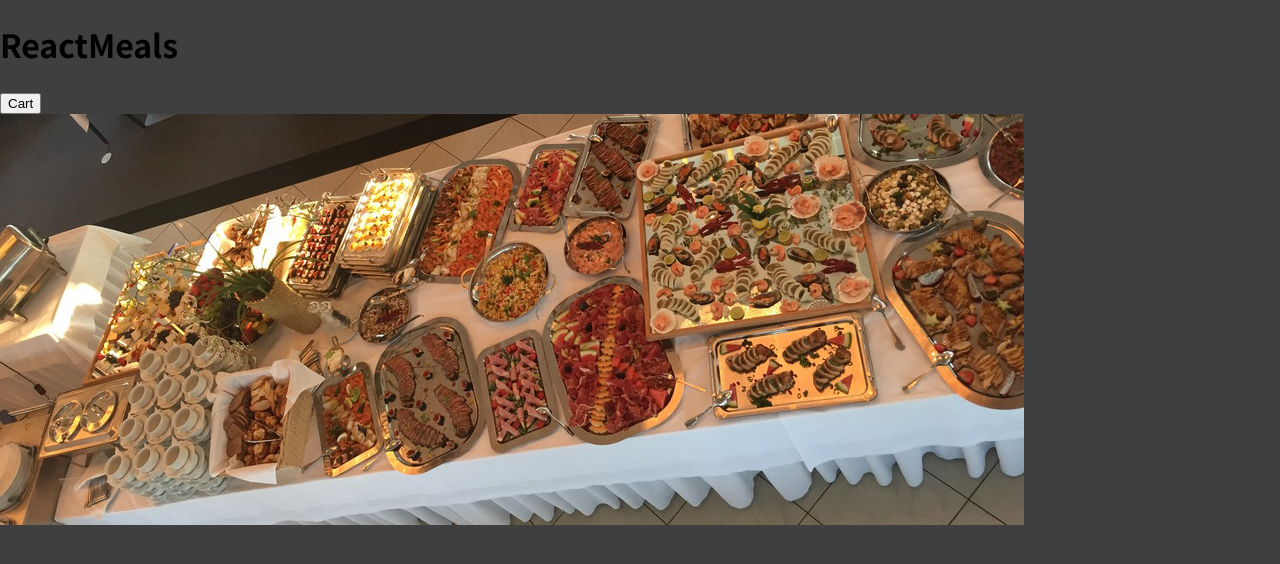
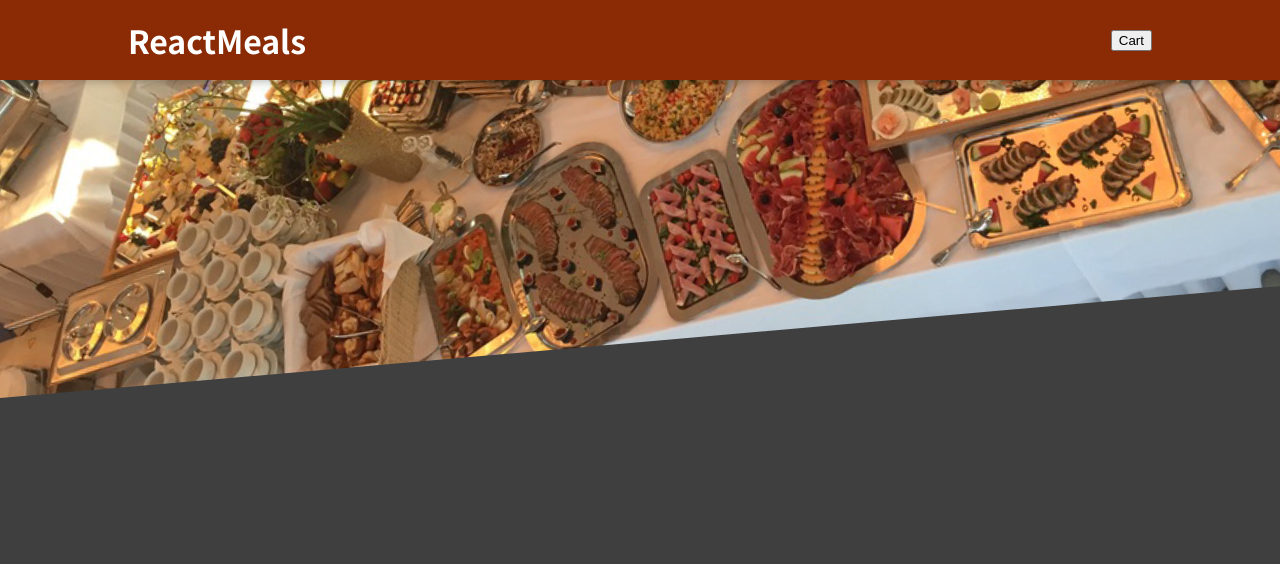
Before and after one commit to Shadypio/ReactMeals, a React (Create React App) app: page / in a window 1280 px wide. Shown: the top 564 px of the page. Built offline with nearby package versions, Linux system fonts and the light colour scheme.

Commit message:
Added classes

```diff
--- a/src/App.js
+++ b/src/App.js
@@ -1,10 +1,11 @@
+import { Fragment } from "react";
 import Header from "./components/Layout/Header";
 
 function App() {
 	return (
-		<div>
+		<Fragment>
 			<Header />
-		</div>
+		</Fragment>
 	);
 }
 
--- a/src/components/Layout/Header.js
+++ b/src/components/Layout/Header.js
@@ -5,11 +5,11 @@ import classes from "./Header.module.css";
 const Header = (props) => {
 	return (
 		<Fragment>
-			<header>
+			<header className={classes.header}>
 				<h1>ReactMeals</h1>
 				<button>Cart</button>
 			</header>
-			<div>
+			<div className={classes["main-image"]}>
 				<img src={mealsImage} alt="A table full of delicious food!" />
 			</div>
 		</Fragment>
```
